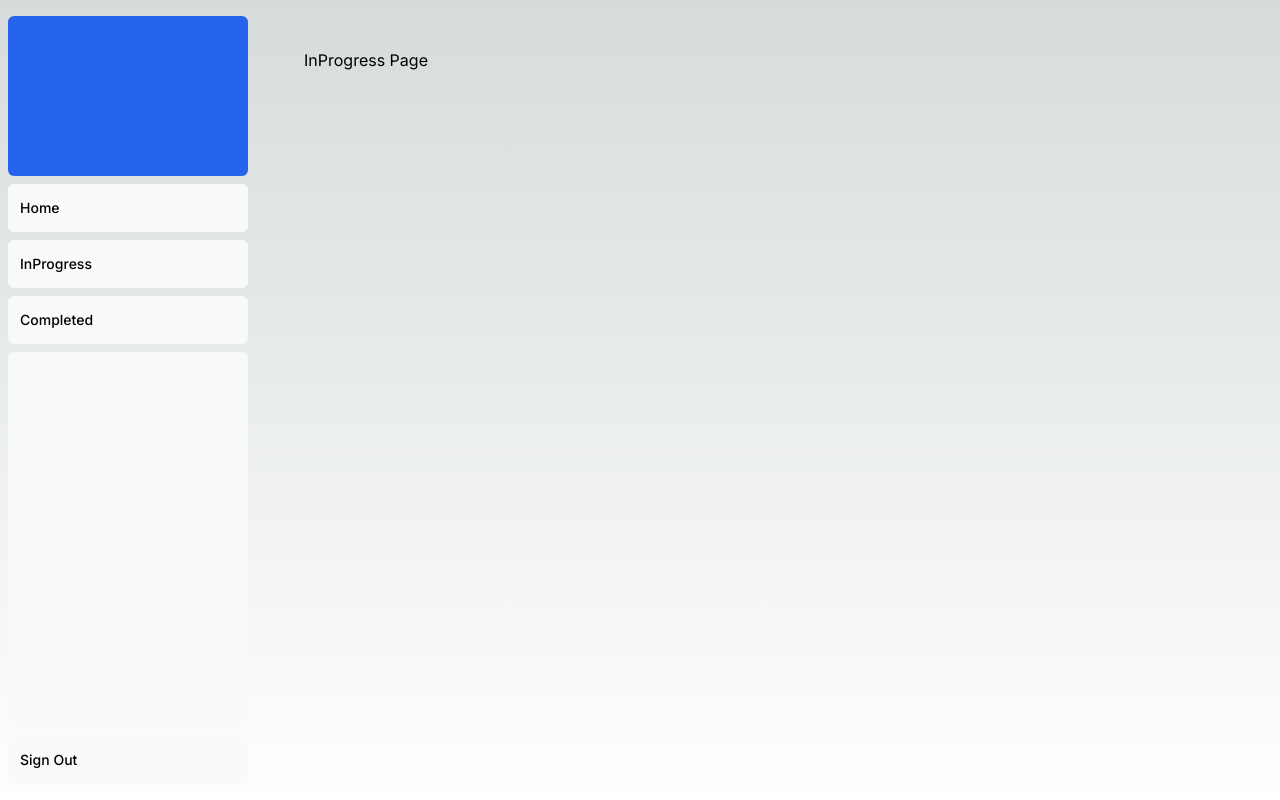
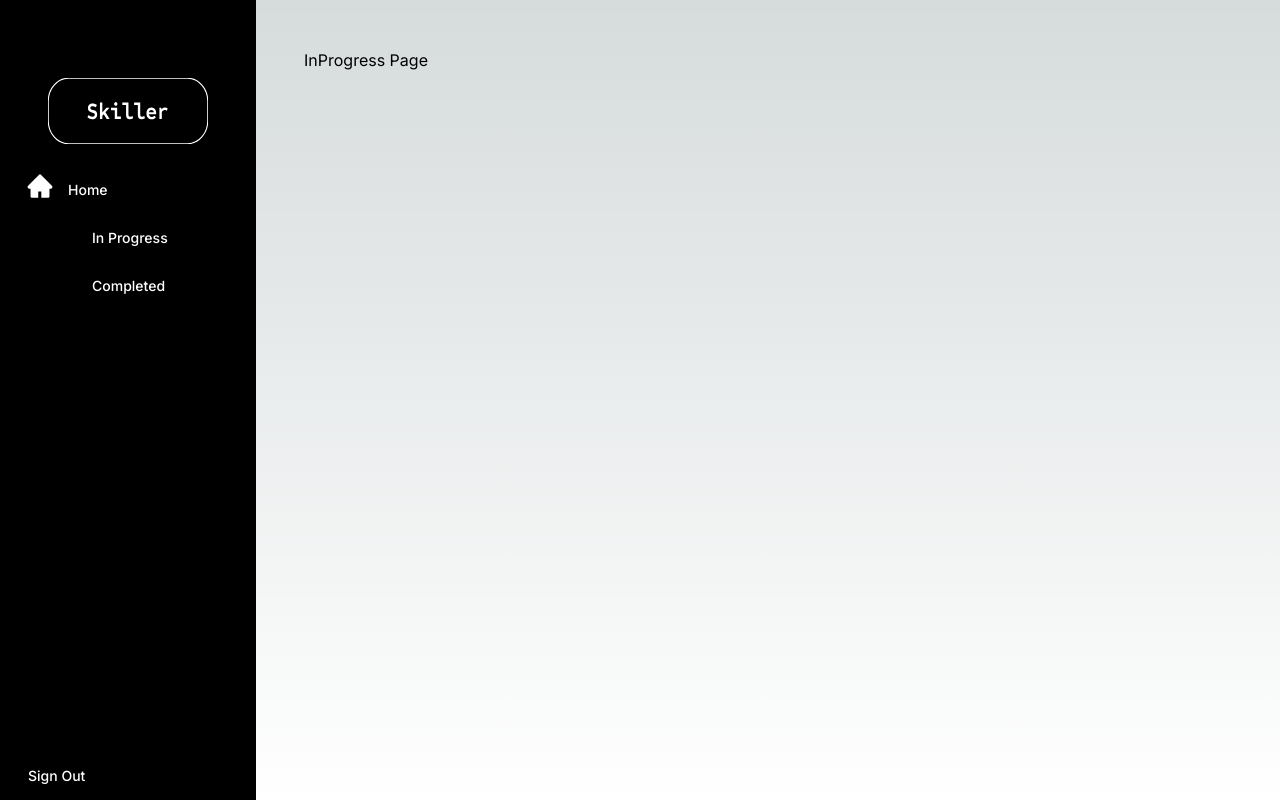
Before and after one commit to marks-eduhub/skiller-frontend, a Next.js app: page /dashboard/inProgress in a window 1280 px wide. Built offline with nearby package versions, Linux system fonts and the light colour scheme.

Commit message:
add tailwind css to layout

```diff
--- a/app/dashboard/nav-links.tsx
+++ b/app/dashboard/nav-links.tsx
@@ -1,17 +1,14 @@
-
+import clsx from "clsx";
 import { AiFillHome } from "react-icons/ai";
 
-
 const links = [
-    { name: 'Home', href: '/dashboard', icon: AiFillHome },
+  { name: "Home", href: "/dashboard", icon: AiFillHome },
   {
-      name: 'InProgress',
-      href: '/dashboard/inProgress',
-    //   icon: DocumentDuplicateIcon,
+    name: "In Progress",
+    href: "/dashboard/inProgress",
+    icon: AiFillHome,
   },
-    { name: 'Completed', href: '/dashboard/completed',
-    //  icon: UserGroupIcon
-     },
+  { name: "Completed", href: "/dashboard/completed", icon: AiFillHome },
 ];
 
 export default function NavLinks() {
@@ -23,10 +20,21 @@ import { AiFillHome } from "react-icons/ai";
           <a
             key={link.name}
             href={link.href}
-              className="flex h-[48px] grow items-center justify-center gap-2 rounded-md bg-gray-50 p-3 text-sm font-medium hover:bg-sky-100 hover:text-blue-600 md:flex-none md:justify-start md:p-2 md:px-3"
+            className={clsx(
+              "flex h-[48px] grow items-end p-3 text-sm font-medium bg-black hover:bg-sky-100 hover:text-blue-600 md:flex-none md:p-2 md:px-3",
+              {
+                "ml-2": link.name === "Home",
+                "ml-20": link.name !== "Home",
+              }
+            )}
           >
-              {/* <LinkIcon className="w-6" /> */}
-              <p className="hidden md:block">{link.name}</p>
+            <LinkIcon
+              className={clsx("w-10 h-7", {
+                "visible mr-2": link.name === "Home",
+                hidden: link.name !== "Home",
+              })}
+            />
+            <p className="md:block">{link.name}</p>
           </a>
         );
       })}
--- a/app/dashboard/sidenav.tsx
+++ b/app/dashboard/sidenav.tsx
@@ -1,29 +1,34 @@
-import Link from 'next/link';
-import NavLinks from '@/app/dashboard/nav-links';
-// import AcmeLogo from '@/app/ui/acme-logo';
-// import { PowerIcon } from '@heroicons/react/24/outline';
+import Link from "next/link";
+import NavLinks from "@/app/dashboard/nav-links";
+import SkillerLogo from "@/components/ui/logo";
+// import { TiThMenuOutline } from "react-icons/ti";
 
 export default function SideNav() {
   return (
-    <div className="flex h-full flex-col px-3 py-4 md:px-2">
+    <div className="flex h-full flex-col text-white">
       <Link
-        className="mb-2 flex h-20 items-end justify-start rounded-md bg-blue-600 p-4 md:h-40"
+        className="flex h-20 items-end justify-start space-x-40 bg-black p-4 md:h-40 md:justify-center"
         href="/"
       >
         <div className="w-32 text-white md:w-40">
-          {/* <AcmeLogo /> */}
+          <SkillerLogo />
         </div>
+        {/* <div className="w-32 h-10 text-white md:w-40 md:hidden">
+        <TiThMenuOutline/>
+        </div> */}
       </Link>
-      <div className="flex grow flex-row justify-between space-x-2 md:flex-col md:space-x-0 md:space-y-2">
+      {/* <div className="flex grow flex-row justify-center md:flex-col "> */}
+
+      <div className="h-auto w-full grow md:block bg-black">
         <NavLinks />
-        <div className="hidden h-auto w-full grow rounded-md bg-gray-50 md:block"></div>
-        <form>
-          <button className="flex h-[48px] w-full grow items-center justify-center gap-2 rounded-md bg-gray-50 p-3 text-sm font-medium hover:bg-sky-100 hover:text-blue-600 md:flex-none md:justify-start md:p-2 md:px-3">
-            {/* <PowerIcon className="w-6" /> */}
-            <div className="hidden md:block">Sign Out</div>
-          </button>
-        </form>
       </div>
+
+      <form>
+        <button className="flex h-[48px] w-full grow items-center justify-center bg-black p-3 text-sm font-medium hover:bg-sky-100 hover:text-blue-600 md:flex-none md:justify-start md:p-2 md:px-3">
+          <div className="md:block p-4">Sign Out</div>
+        </button>
+      </form>
+      {/* </div> */}
     </div>
   );
 }
--- a/app/layout.tsx
+++ b/app/layout.tsx
@@ -1,7 +1,7 @@
 import './globals.css'
 import type { Metadata } from 'next'
-import { Inter } from 'next/font/google'
 import { Toaster } from 'react-hot-toast';
+import { Inter } from 'next/font/google';
 
 const inter = Inter({ subsets: ['latin'] })
 
--- /dev/null
+++ b/components/ui/font.tsx
@@ -0,0 +1,3 @@
+import { Red_Hat_Mono } from "next/font/google";
+
+export const RedHatMono = Red_Hat_Mono({ subsets: ["latin"] });
--- /dev/null
+++ b/components/ui/logo.tsx
@@ -0,0 +1,16 @@
+import Image from "next/image";
+const SkillerLogo = () => {
+  return (
+    <div>
+      <Image
+        src="/logo.svg"
+        alt="Skiller logo"
+        priority={true}
+        width={250}
+        height={100}
+      />
+    </div>
+  );
+};
+
+export default SkillerLogo;
```
Also changed, not shown: public/logo.svg (added). Lines whose indentation alone changed are shown as unchanged.
